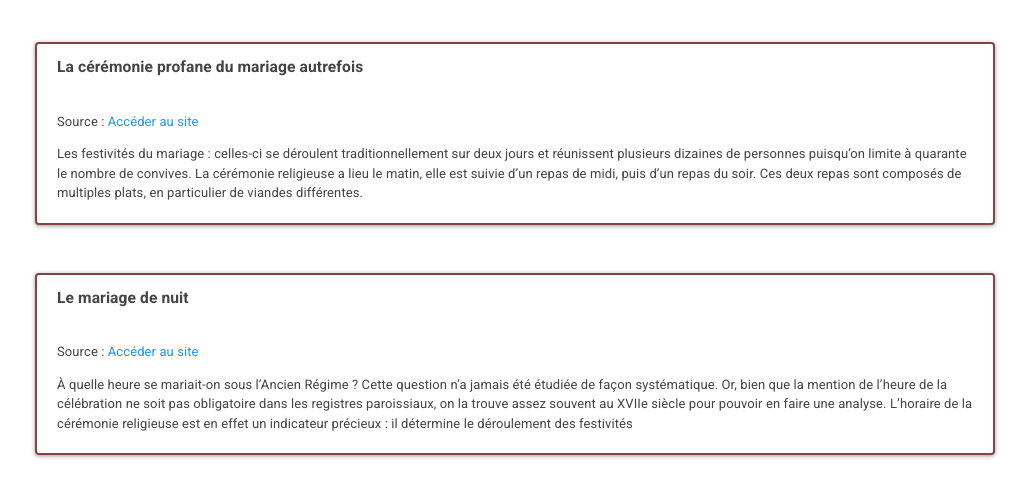
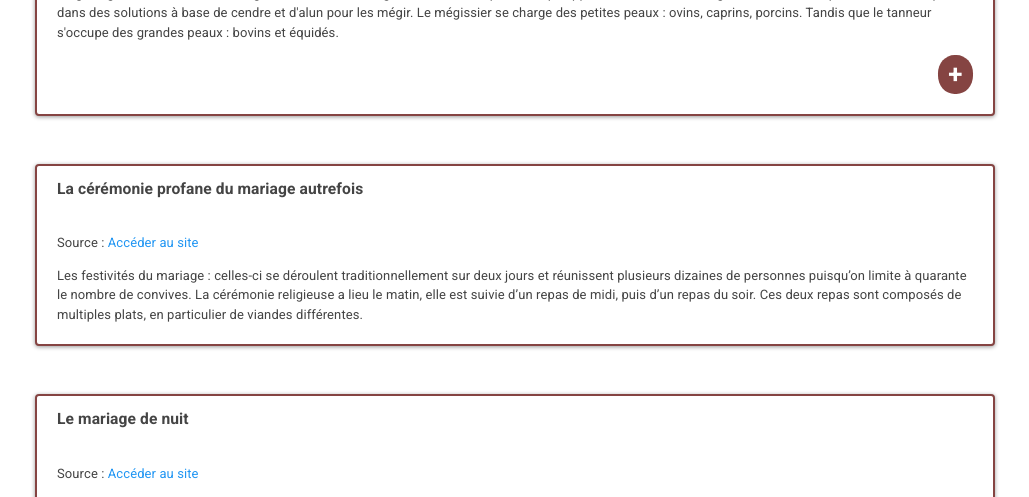
Before and after one commit to ClowClow/Autrefois_Charleville, a PHP site: page /infos.php in a window 1280 px wide. Shown: the part 1237-1734 px from the top of the page, without its empty margins (125-1154 px from the left). Run offline with PHP 8.4, Linux system fonts and the light colour scheme; style sheets or scripts are compiled from the project's sources.

Commit message:
collapse sur les infos

```diff
--- a/modele/coBdd.php
+++ b/modele/coBdd.php
@@ -1,6 +1,6 @@
 <?php
 try {
-  $bdd = new PDO('mysql:host=localhost;dbname=hackathon;charset=utf8', 'chloe', 'notzelda', array(PDO::ATTR_ERRMODE => PDO::ERRMODE_EXCEPTION));
+  $bdd = new PDO('mysql:host=localhost;dbname=hackathon;charset=utf8', 'angie', 'wachtwoord', array(PDO::ATTR_ERRMODE => PDO::ERRMODE_EXCEPTION));
 }
 catch (Exception $e) {
     die('Erreur : '.$e->getMessage());
--- /dev/null
+++ b/public/js/script.js
@@ -0,0 +1,16 @@
+/* pour le collapse des articles*/
+
+      var coll = document.getElementsByClassName("collapsible");
+      var i;
+
+      for (i = 0; i < coll.length; i++) {
+        coll[i].addEventListener("click", function() {
+          this.classList.toggle("active");
+          var content = this.nextElementSibling;
+          if (content.style.maxHeight){
+            content.style.maxHeight = null;
+          } else {
+            content.style.maxHeight = content.scrollHeight + "px";
+          }
+        });
+      }
--- a/public/styles/css/infos.css
+++ b/public/styles/css/infos.css
@@ -26,4 +26,23 @@
   display: flex !important;
   justify-content: center !important; }
 
+/********pour le collapse*************/
+.collapsible:after {
+  content: '\002B';
+  color: white;
+  font-weight: bold;
+  font-size: 2em;
+  float: right;
+  background-color: #854442;
+  padding: 0 0.4em 0em 0.4em;
+  border-radius: 47%; }
+
+.active:after {
+  content: "\2212"; }
+
+.art-content {
+  max-height: 0;
+  overflow: hidden;
+  transition: max-height 0.2s ease-out; }
+
 /*# sourceMappingURL=infos.css.map */
--- a/public/styles/sass/infos.scss
+++ b/public/styles/sass/infos.scss
@@ -34,3 +34,25 @@
   display: flex !important;
   justify-content: center !important;
 }
+
+/********pour le collapse*************/
+.collapsible:after {
+content: '\002B';
+color: white;
+font-weight: bold;
+font-size: 2em;
+float: right;
+background-color: $maroon;
+padding: 0 0.4em 0em 0.4em;
+border-radius: 47%;
+}
+
+.active:after {
+content: "\2212";
+}
+
+.art-content {
+max-height: 0;
+overflow: hidden;
+transition: max-height 0.2s ease-out;
+}
--- a/templates/infos.php
+++ b/templates/infos.php
@@ -56,6 +56,16 @@
           le dimanche suivant. En la matière les historiens locaux nous invitent
           par ailleurs ici à faire une double lecture de la chanson « La claire fontaine »…
         </p>
+        <span class="collapsible"></span>
+
+        <div class="art-content">
+
+          <p class="card-text">
+            -La demande en mariage : Souvent le prétendant a pu sonder le terrain mais la demande officielle est faite par les parents du marié à ceux de la mariée. C’est « l’coup d’chapiau » où les questions de dot et d’intérêts sont âprement discutées. Aimer ne suffit pas, il faut le prouver : achat de bijoux, châles, d’assiettes au nom des époux… Les préparatifs se font sur plusieurs jours. Dès le jeudi on procède au nettoyage et à la décoration du local choisi. Le samedi, les noceilleux sont en palada (en grande cérémonie), on va chercher la jeune fille chez elle en cortège. Une chanson peut être entonnée : « Ouvrez-moi donc la porte ma mie si vous m’aimez ». Après quelques pourparlers la porte est ouverte le fiancé cherche sa belle, la trouve, la saisit et scelle d’un baiser sa prise de possession. Cette cérémonie accomplie, le cortège s’achemine vers la mairie (à partir du XIXe siècle) et l’église. Tout le village est là et pour se distinguer les invités portent un ruban de soie. Le cortège s’ébranle conduit par le « violoneux » suivi de la fiancée au bras de son père, le promis fermant la marche au bras de sa mère.
+          </p>
+          <p class="card-text">
+            -Le jour des noces : Lors de la remise des alliances, l’époux doit introduire l’anneau jusqu’à la troisième phalange s’il veut acquérir la maîtrise du foyer ; si la femme plie le doigt, elle « portera la culotte ». Le repas est essentiel : « les invités ont plus d’appétit que de dévotion. Il a souvent lieu dans une grange préparée pour l’occasion. Les vieux sont à droite, les jeunes à gauche, les mariés au centre. Au milieu du repas on apporte un colis à la mariée : poupon rose en celluloïd ou autre symbole de vie (des petits oiseaux qu’elle remettait en liberté). Vers la fin du repas, un des garçons d’honneur se glisse discrètement sous la table pour enlever la jarretière de l’épouse. »
+          </p>
       </div>
     </div>
   </section>
@@ -76,6 +86,12 @@
         pour les mégir. Le mégissier se charge des petites peaux : ovins, caprins,
         porcins. Tandis que le tanneur s'occupe des grandes peaux : bovins et équidés.
         </p>
+        <span class="collapsible"></span>
+
+        <div class="art-content">
+          <p class="card-text bold">Petit lexique</p>
+          <p class="card-text bold">L’alun : sels isomorphes.</p>
+          <p class="card-text bold">Mégir (verbe) : tanner une peau en utilisant l’alun.</p>
       </div>
     </div>
   </section>
@@ -97,7 +113,7 @@
           puis d’un repas du soir. Ces deux repas sont composés de multiples plats,
           en particulier de viandes différentes.
         </p>
-      </div>
+
     </div>
   </section>
   <!-- FIN PARTIE CEREMONIE -->
@@ -117,8 +133,16 @@
           les registres paroissiaux, on la trouve assez souvent au XVIIe siècle
           pour pouvoir en faire une analyse. L’horaire de la cérémonie religieuse
           est en effet un indicateur précieux : il détermine le déroulement des
-          festivités
+          festivités...
         </p>
+        <span class="collapsible"></span>
+
+        <div class="art-content">
+          <p class="card-text">L’heure « indue » du mariage (...) en 1644 est une heure nocturne, car à partir de cette date, toutes les indications données par les registres paroissiaux sont postérieures au coucher du soleil . Les horaires se distribuent entre 7 heures du soir et 1 heure du matin en hiver, et entre 10 heures et 1 heure les soirs d’été . La moyenne est à 9 heures et demie en hiver et 11 heures en été, soit dans les deux cas quatre heures après le coucher du soleil.</p>
+
+          <p class="card-text">Cette mode du mariage en soirée se répand progressivement. La proportion des mariages avec dispense d’heure passe de 2 % dans la décennie 1640-1649 à 8 % en 1670-1679. Comme dans les exemples cités, elle est souvent (dans un quart des cas) associée à une dispense de lieu. C’est bien l’insertion des fêtes familiales dans le temps et l’espace citadin que l’on voit changer.</p>
+
+      </div>
       </div>
     </div>
   </section>
@@ -127,6 +151,8 @@
   <!-- FOOTER -->
   <?php include "footer.php"; ?>
   <!-- FIN FOOTER -->
+
+  <script src="../public/js/script.js"></script>
 </body>
 
 </html>
```
Also changed, not shown: 1 other file.
